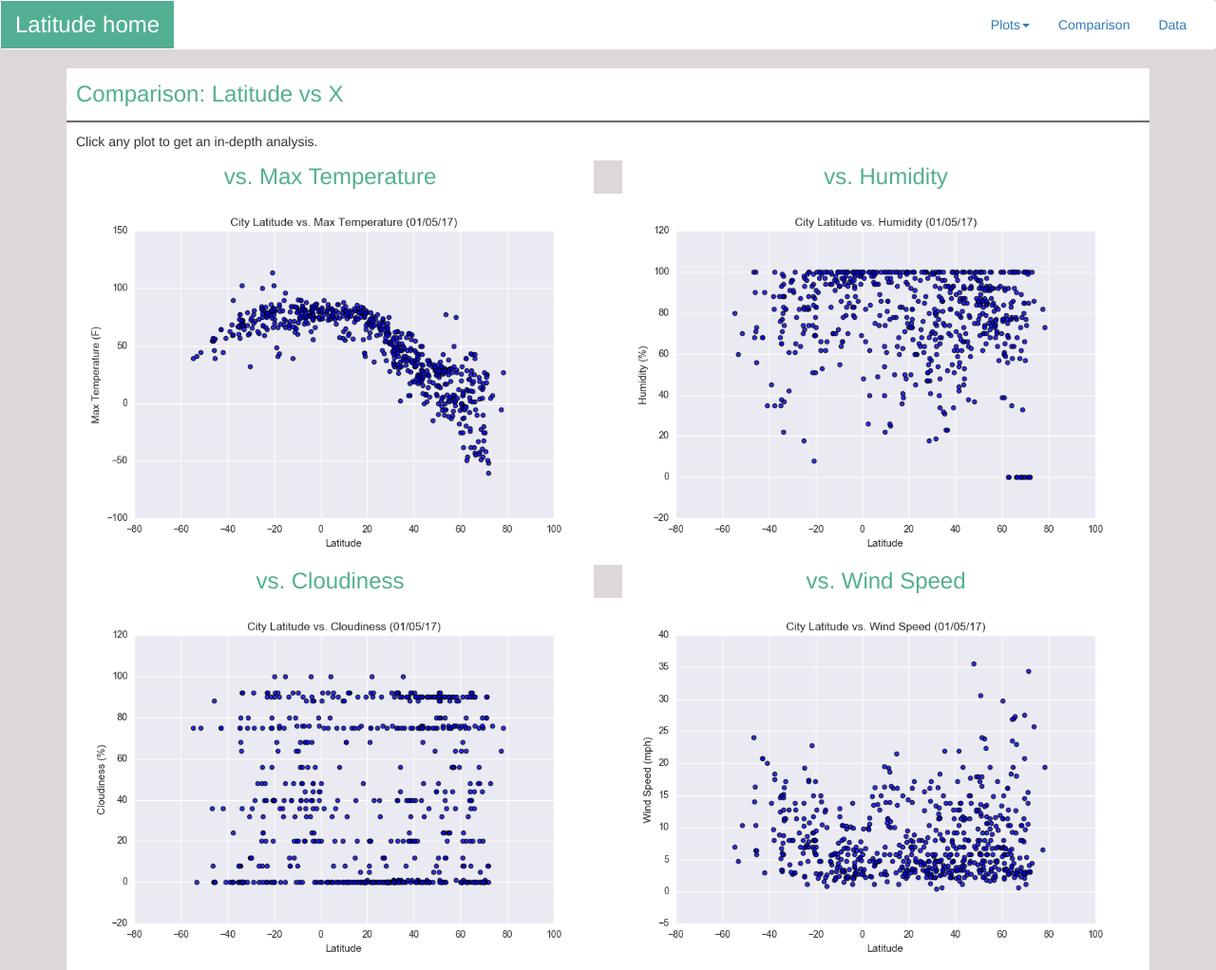
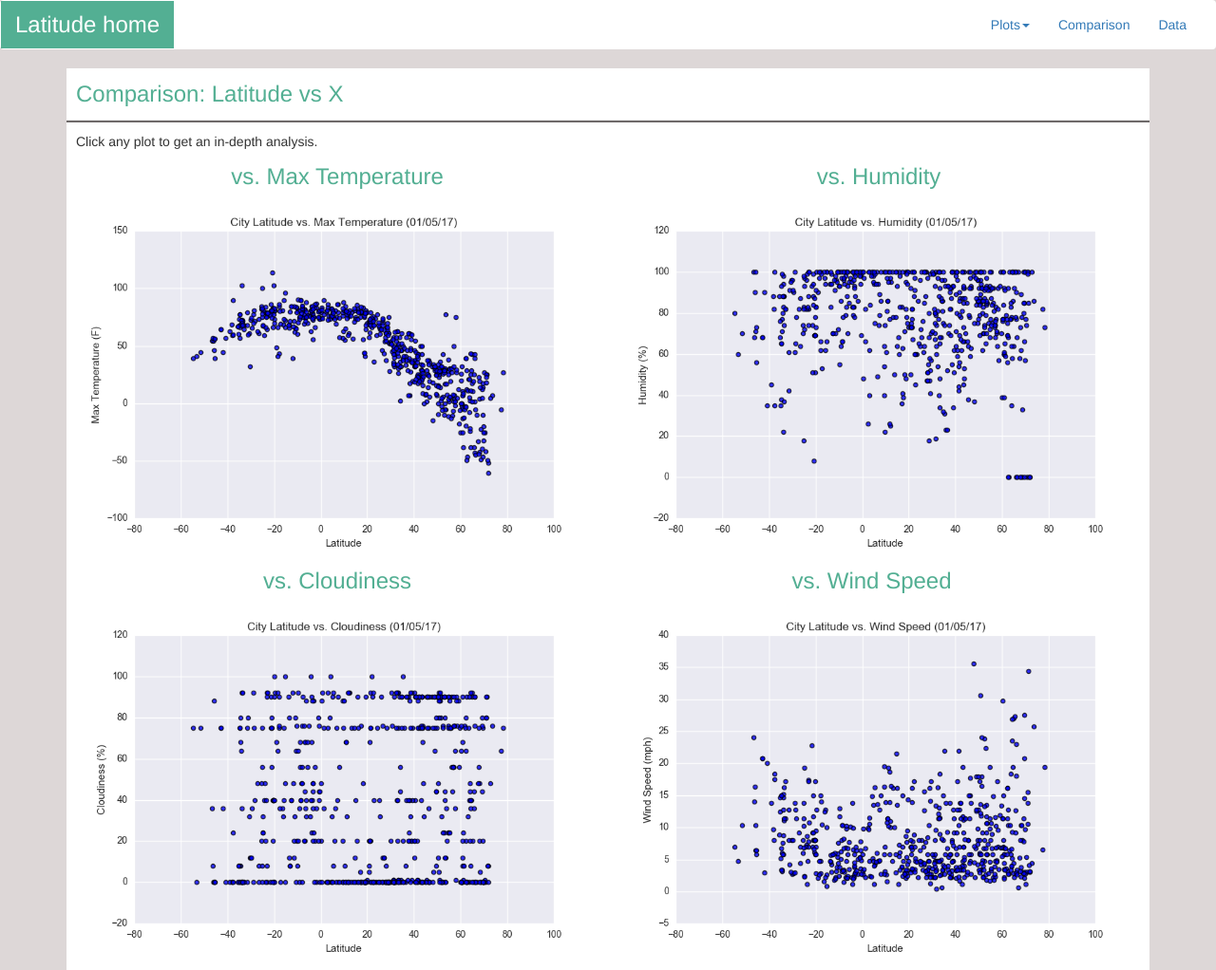
Before and after one commit to nancyculley/GT-DSA-2018-2019-web-homework, a plain HTML site: page comparison.html in a window 1280 px wide. Shown: the whole page at 95% size. Drawn offline with nearby package versions, Linux system fonts and the light colour scheme.

Commit message:
fix padding

```diff
--- a/comparison.html
+++ b/comparison.html
@@ -49,11 +49,11 @@
     </div>
 
     <div class="row">
-      <div class="col-md-6">
-        <div class="pretty_header box_no_padding" align="center">vs. Max Temperature</div>
+      <div class="col-md-6 box_no_right_padding">
+        <div class="pretty_header" align="center">vs. Max Temperature</div>
       </div>
-      <div class="col-md-6">
-        <div class="pretty_header box_no_padding" align="center">vs. Humidity</div>
+      <div class="col-md-6 box_no_left_padding">
+        <div class="pretty_header" align="center">vs. Humidity</div>
       </div>
     </div>
 
@@ -67,11 +67,11 @@
   </div>
 
   <div class="row">
-    <div class="col-md-6">
-      <div class="pretty_header box_no_padding" align="center">vs. Cloudiness</div>
+    <div class="col-md-6 box_no_right_padding">
+      <div class="pretty_header" align="center">vs. Cloudiness</div>
     </div>
-    <div class="col-md-6">
-      <div class="pretty_header box_no_padding" align="center">vs. Wind Speed</div>
+    <div class="col-md-6 box_no_left_padding">
+      <div class="pretty_header box_no_left_padding" align="center">vs. Wind Speed</div>
     </div>
   </div>
 
--- a/style.css
+++ b/style.css
@@ -25,7 +25,8 @@ background-color:rgb(255, 255, 255); }
 
 .pretty_header
 {font-size: 24px;
-color: #53af93}
+color: #53af93;
+background-color:rgb(255, 255, 255);}
 
 .box_green
 {font-size: 24px;
@@ -45,13 +46,12 @@ hr
 
   .box_no_right_padding
   {padding-right: 0px;
-
- background-color:rgb(255, 255, 255); }
+    padding-left: 15px; }
 
  .box_no_left_padding
  {padding-left: 0px;
-
-background-color:rgb(255, 255, 255); }
+  padding-right: 15px;
+ }
 
 .box_no_padding
 {padding: 0px 0px 0px 0px;
```
